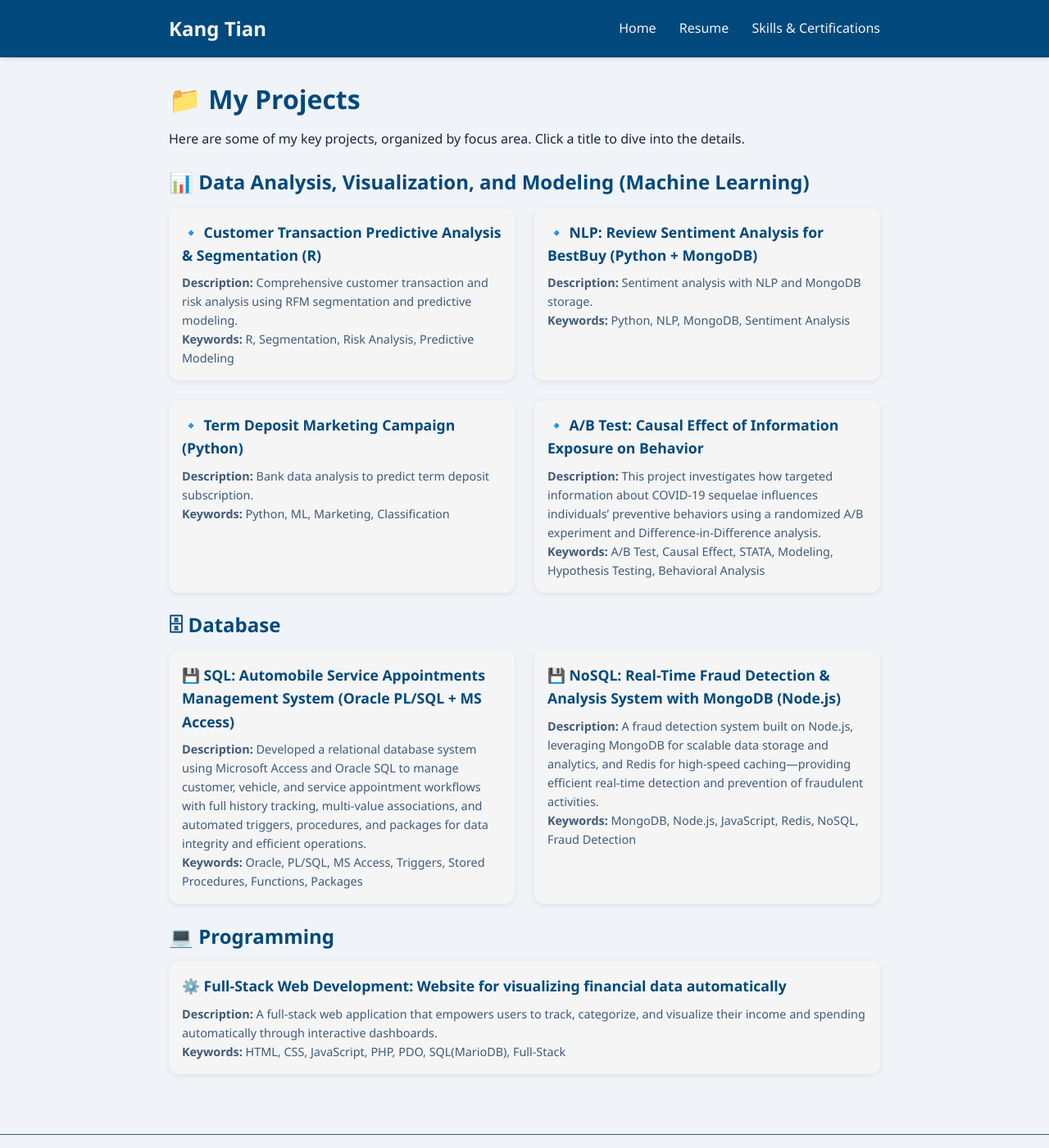
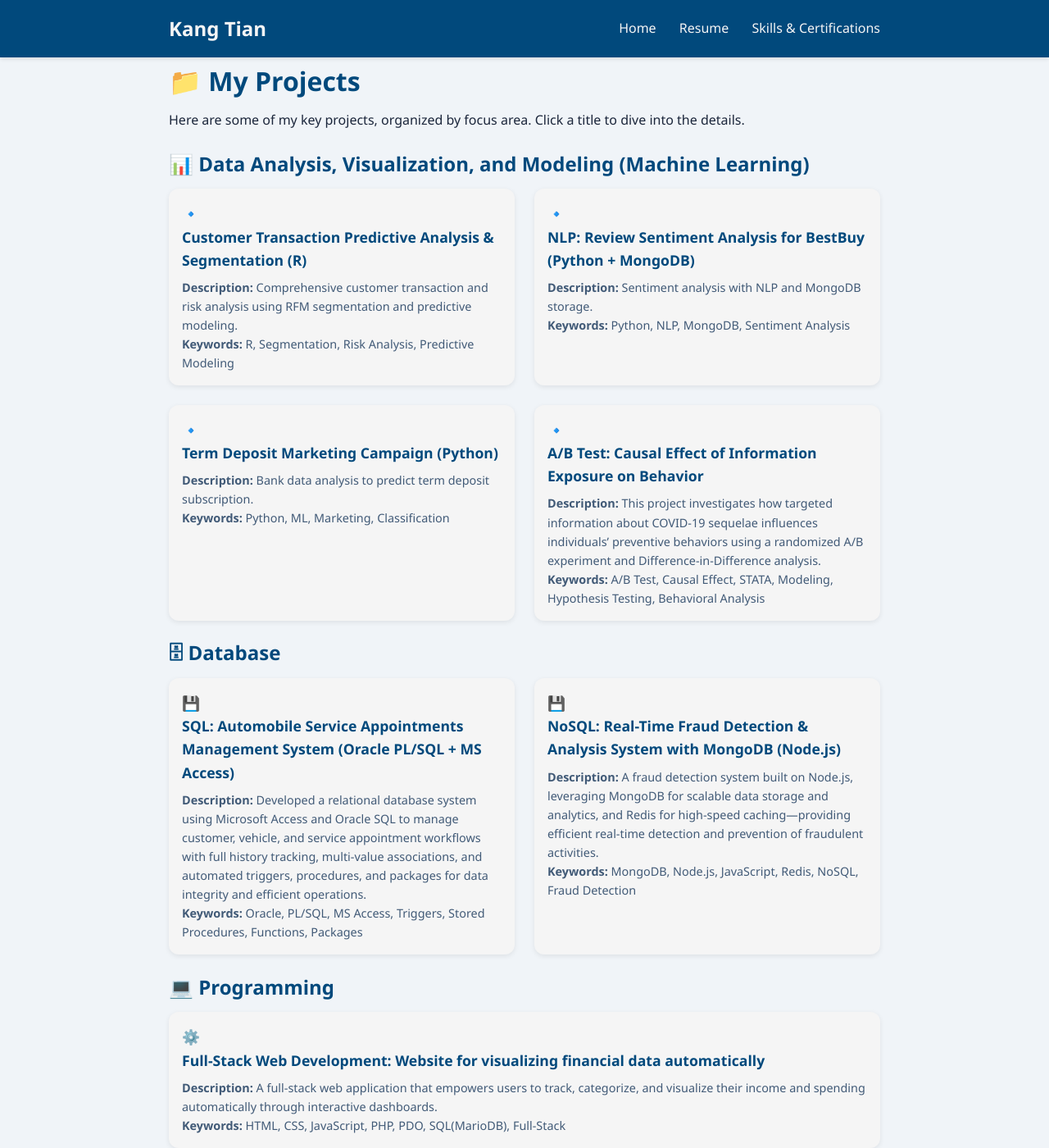
Before and after one commit to kang-tian/kang-tian.github.io, a Jekyll site: the page built from index.md, in a window 1280 px wide and 1400 px high. Shown: the whole window at 82% size. Built offline with Jekyll 4.4.1, drawn with Linux system fonts in a browser that asks for light colours.

Commit message:
Update styles.css

```diff
--- a/assets/css/styles.css
+++ b/assets/css/styles.css
@@ -34,7 +34,7 @@ a {
   text-decoration: none;
 }
 
-a:hover {
+a: {
   color: var(--accent2);
   text-decoration: underline;
 }
@@ -74,13 +74,13 @@ header.site-header {
 }
 
 .nav .links a:hover {
-  color: var(--accent1);
+  color: #ccc;
 }
 
 /* Main Container */
 main.container {
   max-width: var(--max-width);
-  margin: 2rem auto;
+  margin: 5rem auto 2rem auto; /* add extra top margin */
   padding: 0 1rem;
 }
 
@@ -166,3 +166,26 @@ button:hover, .btn:hover {
   font-size: 1.1rem;
   vertical-align: middle;
 }
+
+.project-card a {
+  display: block;
+  color: inherit;        /* keep text colors */
+  text-decoration: none; /* remove underline */
+  height: 100%;
+}
+
+.project-card a:hover {
+  text-decoration: none;
+}
+
+header.site-header {
+  background-color: var(--accent1);
+  padding: 1rem 0;
+  box-shadow: 0 2px 5px rgba(0,0,0,0.1);
+
+  position: fixed;   /* makes it sticky */
+  top: 0;
+  left: 0;
+  width: 100%;
+  z-index: 1000;     /* stays above content */
+}
```
